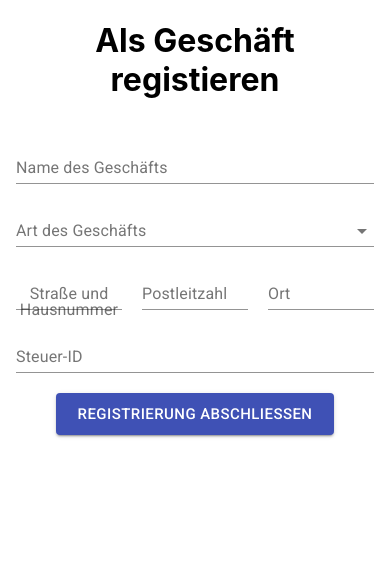
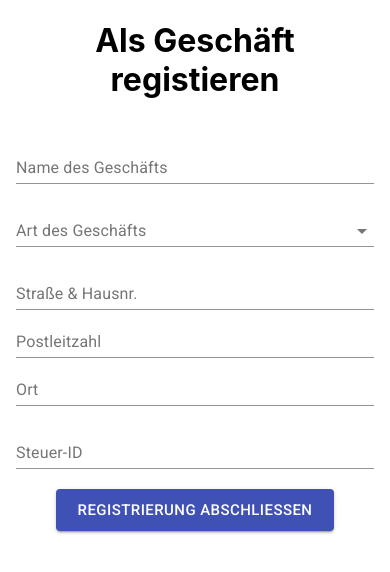
Before and after one commit to janKir/bundesBurnerBusinessApp, a React (Create React App) app: page /register in a window 390 px wide. Shown: the top 572 px of the page. Built offline with nearby package versions, Linux system fonts and the light colour scheme.

Commit message:
optimize for mobile screens

```diff
--- a/src/components/dashboard.js
+++ b/src/components/dashboard.js
@@ -17,8 +17,10 @@ const Dashboard = () => {
     <PageContainer>
       <AppBar>
         <Toolbar>
-          <Typography variant="h6">dgE for Business</Typography>
-          <FillSpace />
+          <MobileHidden>
+            <Typography variant="h6">dgE for Business</Typography>
+          </MobileHidden>
+          <FillSpaceMobileHidden />
           <Typography variant="h6">20 dgE</Typography>
 
           <FillSpace />
@@ -44,8 +46,23 @@ const Dashboard = () => {
   );
 };
 
+const MobileHidden = styled.div`
+  display: none;
+  @media (min-width: 750px) {
+    display: block;
+  }
+`;
+
 const FillSpace = styled.div`
   flex-grow: 1;
+`;
+
+const FillSpaceMobileHidden = styled.div`
+  flex-grow: 1;
+  display: none;
+  @media (min-width: 750px) {
+    display: block;
+  }
 `;
 
 const Logo = styled.img`
--- a/src/components/register.js
+++ b/src/components/register.js
@@ -84,13 +84,13 @@ const Register = () => {
           </Field>
         </Row>
         <Row>
-          <Field>
+          <StreetField>
             <TextField
               id="business-street"
-              label="Straße und Hausnummer"
+              label="Straße & Hausnr."
               fullWidth
             />
-          </Field>
+          </StreetField>
           <Field>
             <TextField id="business-postal" label="Postleitzahl" fullWidth />
           </Field>
@@ -122,6 +122,7 @@ const Form = styled.form`
 const Row = styled.div`
   display: flex;
   flex-direction: row;
+  flex-wrap: wrap;
   justify-content: space-between;
   margin: 15px -10px;
 `;
@@ -131,4 +132,11 @@ const Field = styled(FormControl)`
   margin: 0 10px;
 `;
 
+const StreetField = styled(Field)`
+  width: 100%;
+  @media (min-width: 750px) {
+    width: inherit;
+  }
+`;
+
 export default Register;
```
